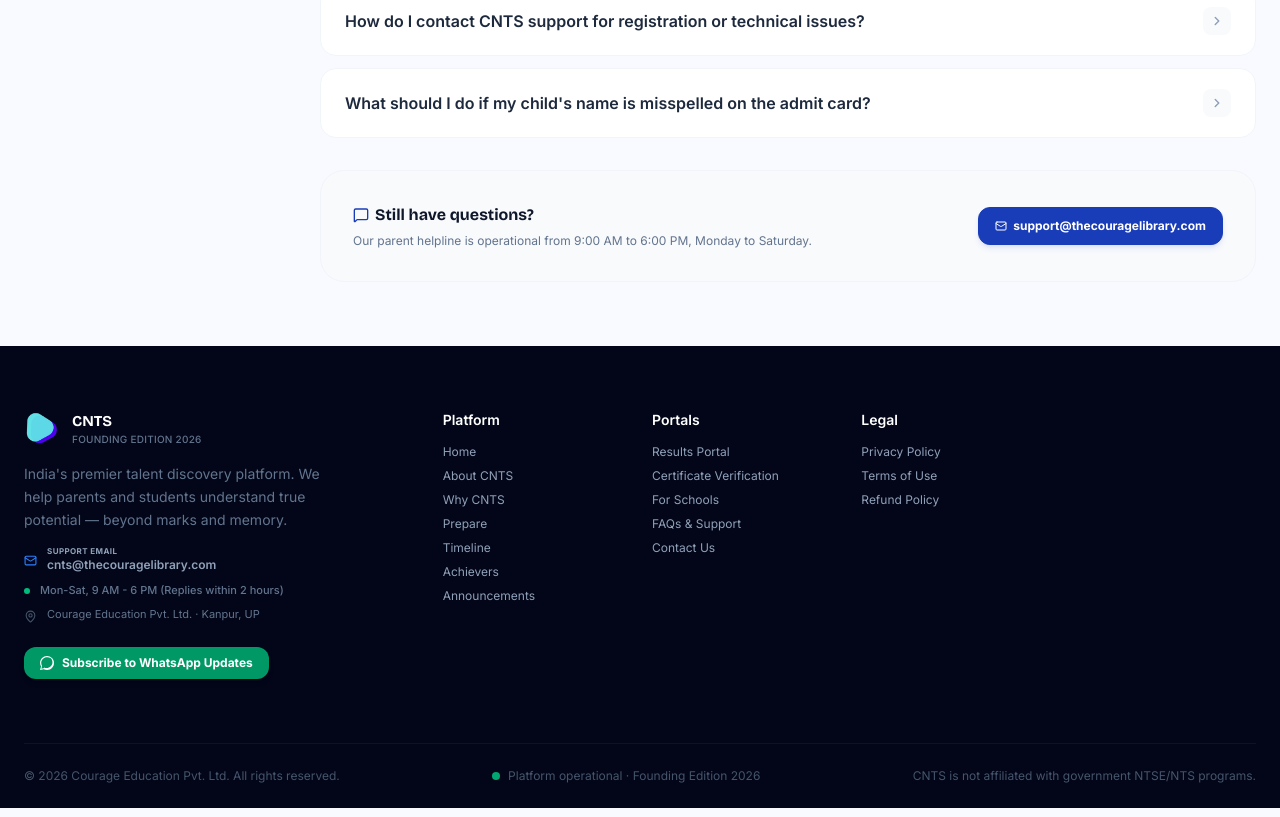
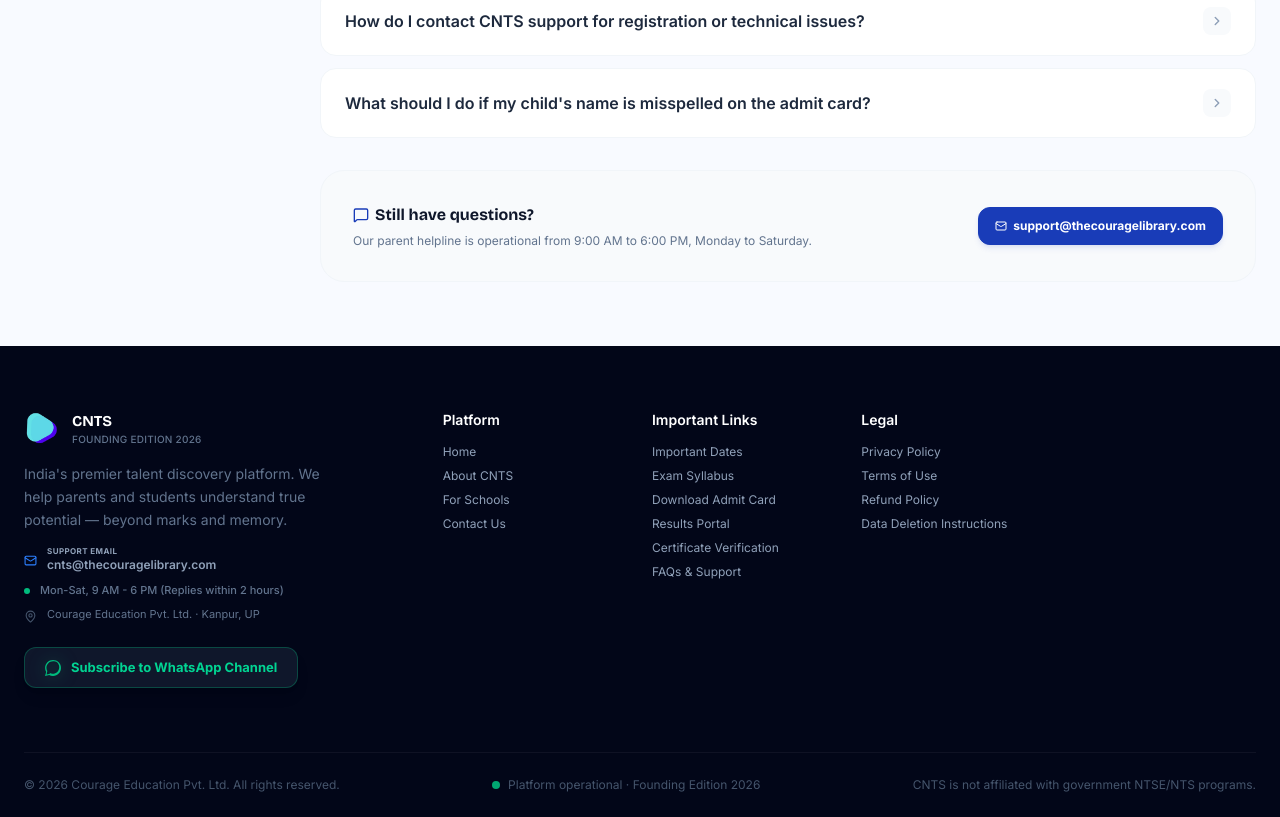
Before and after one commit to jansiddiqui/courage-national-talent-search-app, a Next.js app: page /faq in a window 1280 px wide. Shown: the part 3089-3906 px from the top of the page. Built offline with nearby package versions, Linux system fonts and the light colour scheme; no server answers.

Commit message:
feat(layout): revamp footer links and button styling
- replace platform links with school/contact items
- rename “Portals” to “Important Links” and add exam resources
- add data deletion link under Legal
- enhance WhatsApp button UI and adjust grid classes

```diff
--- a/src/components/layout/Footer.tsx
+++ b/src/components/layout/Footer.tsx
@@ -13,23 +13,22 @@
   Platform: [
     { label: "Home", href: "/" },
     { label: "About CNTS", href: "/about" },
-    { label: "Why CNTS", href: "/why-cnts" },
-    { label: "Prepare", href: "/prepare" },
-    { label: "Timeline", href: "/timeline" },
-    { label: "Achievers", href: "/achievers" },
-    { label: "Announcements", href: "/announcements" },
+    { label: "For Schools", href: "/for-schools" },
+    { label: "Contact Us", href: "/contact" },
   ],
-  Portals: [
+  "Important Links": [
+    { label: "Important Dates", href: "/timeline" },
+    { label: "Exam Syllabus", href: "/prepare" },
+    { label: "Download Admit Card", href: "/admit-card-portal" },
     { label: "Results Portal", href: "/results" },
     { label: "Certificate Verification", href: "/verify" },
-    { label: "For Schools", href: "/for-schools" },
     { label: "FAQs & Support", href: "/faq" },
-    { label: "Contact Us", href: "/contact" },
   ],
   Legal: [
     { label: "Privacy Policy", href: "/privacy" },
     { label: "Terms of Use", href: "/terms" },
     { label: "Refund Policy", href: "/refund" },
+    { label: "Data Deletion Instructions", href: "/data-deletion" },
   ],
 };
 
@@ -87,24 +86,25 @@
             </div>
 
             {/* WhatsApp updates connection button */}
-            <div>
+            <div className="pt-2">
               <a
                 href="https://whatsapp.com/channel/0029Vb8NYaiEquiRSLwDD338"
                 target="_blank"
                 rel="noreferrer"
-                className="inline-flex items-center gap-2 px-4 py-2 bg-emerald-600 hover:bg-emerald-500 text-white rounded-xl text-xs font-bold transition-all shadow-md active:scale-[0.98] mt-2 text-center justify-center"
+                className="group relative inline-flex items-center gap-2.5 px-5 py-2.5 overflow-hidden rounded-xl bg-slate-900 border border-emerald-500/30 hover:border-emerald-500/60 transition-all active:scale-[0.98] shadow-lg hover:shadow-emerald-500/10"
               >
-                <svg className="w-3.5 h-3.5 fill-current" viewBox="0 0 24 24">
+                <div className="absolute inset-0 bg-emerald-500/10 translate-y-[100%] group-hover:translate-y-0 transition-transform duration-300" />
+                <svg className="w-4 h-4 fill-emerald-500 relative z-10 drop-shadow-[0_0_8px_rgba(16,185,129,0.5)]" viewBox="0 0 24 24">
                   <path d="M.057 24l1.687-6.163c-1.041-1.804-1.588-3.849-1.587-5.946C.06 5.348 5.397.01 12.008.01c3.202.001 6.212 1.246 8.477 3.514 2.266 2.268 3.507 5.28 3.505 8.484-.004 6.657-5.34 11.997-11.953 11.997-2.005-.001-3.973-.502-5.73-1.45L0 24zm6.59-4.846c1.6.95 3.188 1.449 4.825 1.451 5.436 0 9.86-4.413 9.863-9.847.001-2.63-1.019-5.101-2.871-6.958C16.612 1.943 14.137 1.94 12.01 1.94c-5.44 0-9.866 4.414-9.869 9.848-.002 1.71.453 3.382 1.32 4.874L2.44 21.908l5.207-1.366z"/>
                 </svg>
-                Subscribe to WhatsApp Updates
+                <span className="text-[13px] font-bold text-emerald-400 group-hover:text-emerald-300 transition-colors relative z-10">Subscribe to WhatsApp Channel</span>
               </a>
             </div>
           </div>
 
           {/* Links */}
           {Object.entries(footerLinks).map(([category, links]) => (
-            <div key={category} className="col-span-1">
+            <div key={category} className="col-span-2 sm:col-span-1 lg:col-span-1">
               <h4 className="font-semibold text-white text-sm mb-3.5">
                 {category}
               </h4>
```
